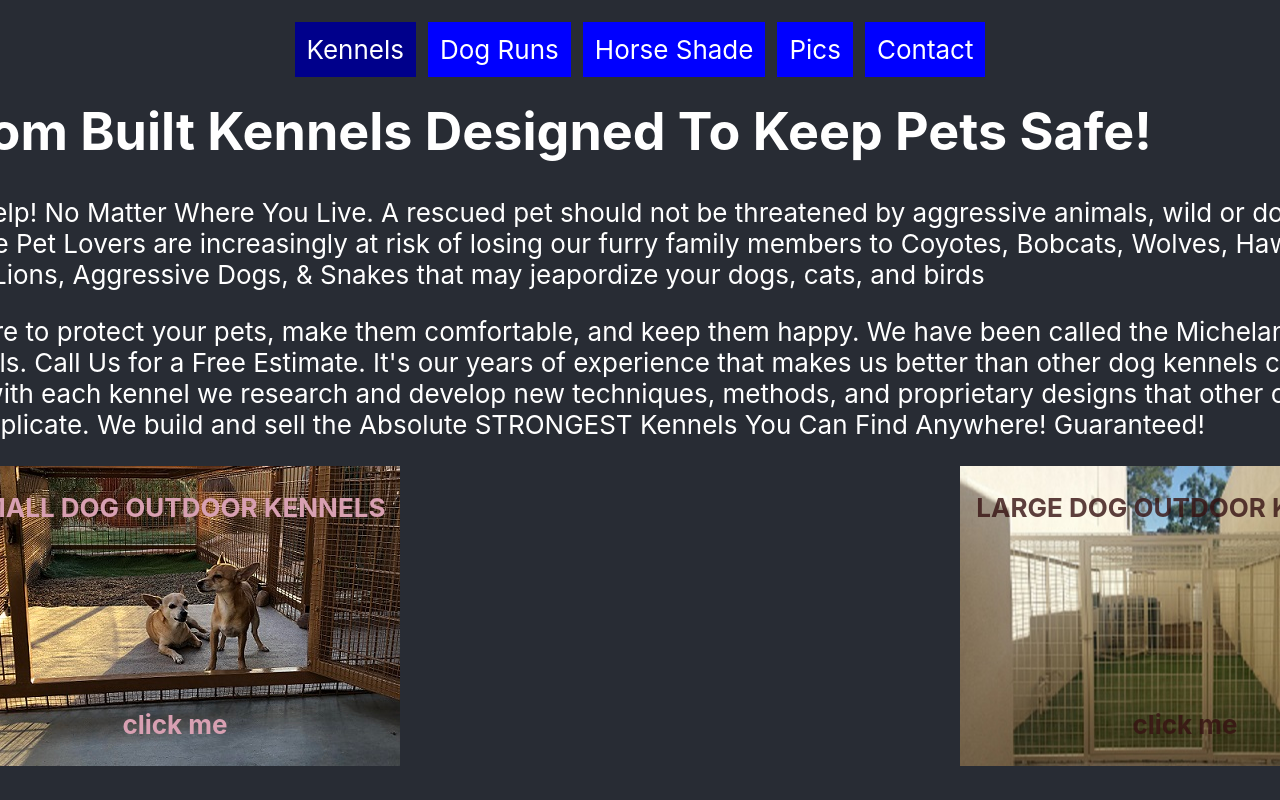
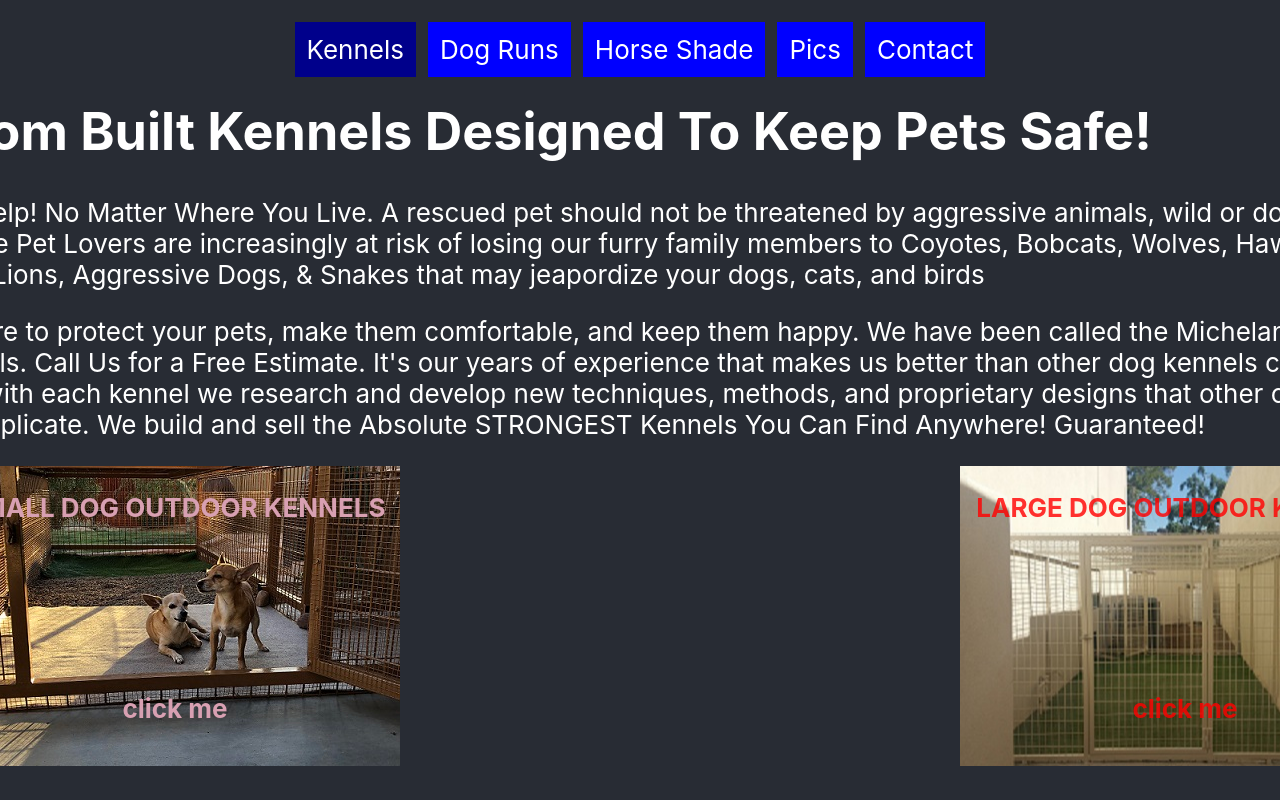
Before and after one commit to rhtaylor/Petsafe-kennels, a React (Create React App) app in the folder React-Front/pet-safe-kennels/: page /Kennel in a window 1280 px wide. Shown: the top 800 px of the page. Built offline with nearby package versions, Linux system fonts and the light colour scheme; no server answers.

Commit message:
lowers padding for flip components on Kennel page

```diff
--- a/React-Front/pet-safe-kennels/src/css/big-kennel.scss
+++ b/React-Front/pet-safe-kennels/src/css/big-kennel.scss
@@ -9,13 +9,13 @@
     max-width: clamp(450px, 450px,450px);
     min-width: clamp(450px, 450px,450px);
     p{
-        color: rgba(54, 19, 19, 0.808);
+        color: rgba(255, 0, 0, 0.808);
         text-align: center;
         font-weight: bold;
 
     }
     #bottom{
-        padding-top: 20vh;
+        padding-top: 18vh;
     }
 }
 
--- a/React-Front/pet-safe-kennels/src/css/small-dog-kennel.scss
+++ b/React-Front/pet-safe-kennels/src/css/small-dog-kennel.scss
@@ -23,7 +23,8 @@
 
     }
     #bottom{
-        padding-top: 20vh;
+        padding-top: 18vh;
+
     }
 }
  #small-dog-kennel-back{
```
